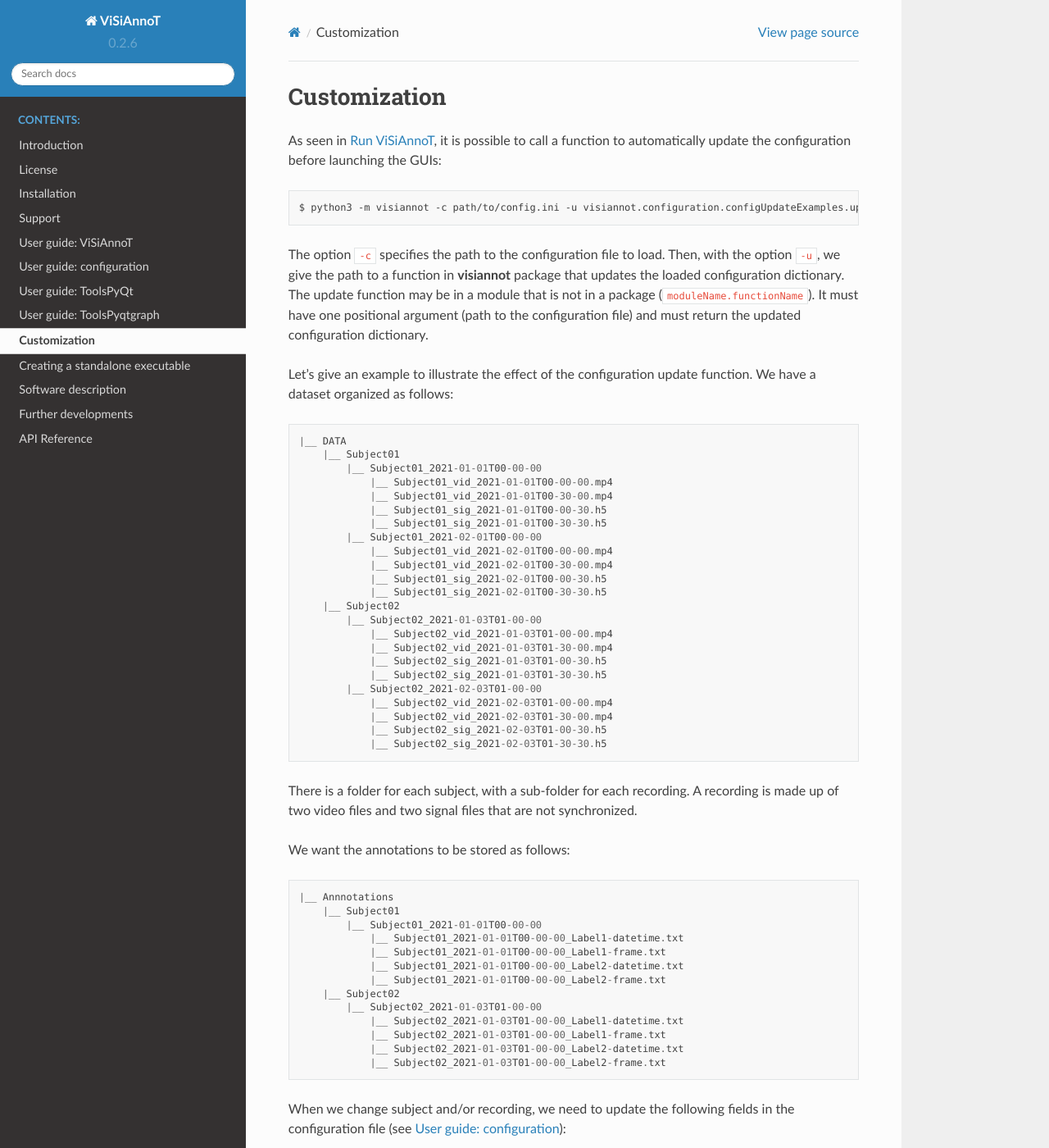
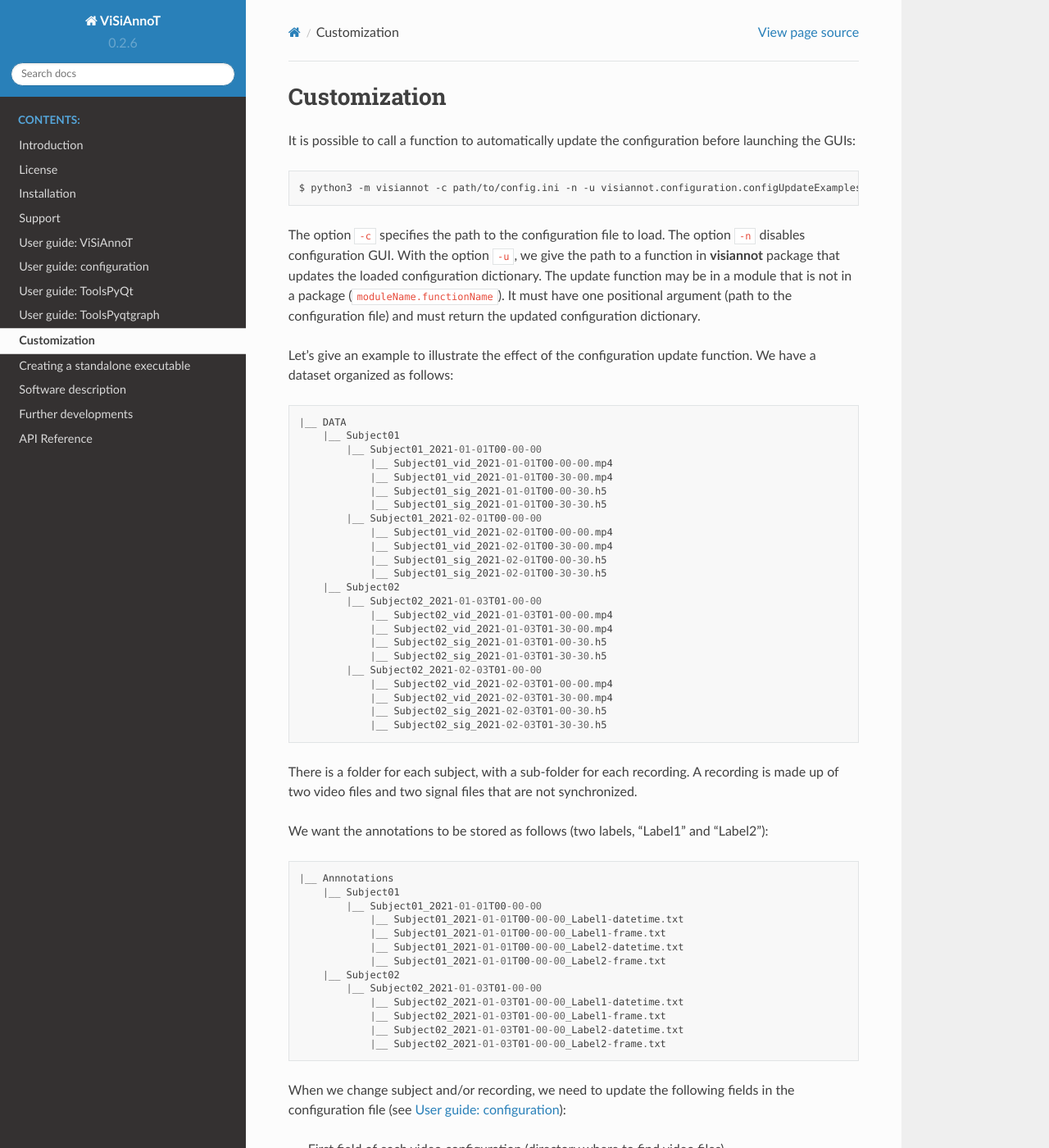
Before and after one commit to RphWbr/visiannot, a Sphinx documentation site: the page built from doc/source/customization.rst, in a window 1280 px wide and 1400 px high. Shown: the whole window at 82% size. Built offline with Sphinx 7.4.7 and the Read the Docs theme 2.0.0, drawn with Linux system fonts in a browser that asks for light colours; formulas are drawn with MathJax 3; some of the changed text lies outside the part shown.

Commit message:
launcher - documentation update

```diff
--- a/doc/source/customization.rst
+++ b/doc/source/customization.rst
@@ -4,11 +4,11 @@
 Customization
 =============
 
-As seen in :ref:`run`, it is possible to call a function to automatically update the configuration before launching the GUIs::
+It is possible to call a function to automatically update the configuration before launching the GUIs::
 
-    $ python3 -m visiannot -c path/to/config.ini -u visiannot.configuration.configUpdateExamples.updateDataAndAnnotationDirectory
+    $ python3 -m visiannot -c path/to/config.ini -n -u visiannot.configuration.configUpdateExamples.updateDataAndAnnotationDirectory
 
-The option ``-c`` specifies the path to the configuration file to load. Then, with the option ``-u``, we give the path to a function in **visiannot** package that updates the loaded configuration dictionary. The update function may be in a module that is not in a package (``moduleName.functionName``). It must have one positional argument (path to the configuration file) and must return the updated configuration dictionary.
+The option ``-c`` specifies the path to the configuration file to load. The option ``-n`` disables configuration GUI. With the option ``-u``, we give the path to a function in **visiannot** package that updates the loaded configuration dictionary. The update function may be in a module that is not in a package (``moduleName.functionName``). It must have one positional argument (path to the configuration file) and must return the updated configuration dictionary.
 
 Let's give an example to illustrate the effect of the configuration update function. We have a dataset organized as follows::
 
@@ -38,7 +38,7 @@ Let's give an example to illustrate the effect of the configuration update funct
 
 There is a folder for each subject, with a sub-folder for each recording. A recording is made up of two video files and two signal files that are not synchronized.
 
-We want the annotations to be stored as follows::
+We want the annotations to be stored as follows (two labels, "Label1" and "Label2")::
 
     |__ Annnotations
         |__ Subject01
@@ -69,4 +69,6 @@ Thanks to the option ``-u``, it is possible to automate this process of configur
 * Get the annotation directory defined as ``annotDirBase/patID/recName``, where ``annotDirBase`` is the initial value of the annotation directory in the configuration file, ``recName`` is the basename of the selected directory (e.g. "Subject02_2021-01-03T01-00-00") and ``patID`` is the patient ID (e.g. "Subject02"),
 * Update the field ``annot_dir`` in the section ``General`` of the configuration dictionary with the new annotation directory.
 
+In order to have the dialog window to open at particular location at launch, it is possible to add the key ``data_dir_base`` in the section ``General`` of the configuration file.
+
 **NB**: only the configuration dictionary is updated in the function, the configuration file remains unchanged, implying that it is not needed to reset the value of ``annot_dir`` in the configuration file after each launch.
--- a/doc/source/exe.rst
+++ b/doc/source/exe.rst
@@ -13,7 +13,7 @@ There exists several tools for freezing a Python application into a standalone e
 * Create a virtual environment dedicated to **ViSiAnnoT** and switch to this virtual environment,
 * Install **ViSiAnnoT** package and all depedencies,
 * Install `PyInstaller <https://www.pyinstaller.org>`_,
-* Check if **ViSiAnnoT** runs wihtout error: ``python3 -m visiannot``(see :ref:`run`),
+* Check if **ViSiAnnoT** runs wihtout error: ``python3 -m visiannot`` (see :ref:`run`),
 * Generate the standalone executable.
 
 
--- a/doc/source/install.rst
+++ b/doc/source/install.rst
@@ -62,7 +62,7 @@ Specify a configuration file to load::
 
 Disable configuration GUI (only ViSiAnnoT GUI is launched)::
 
-    $ python3 -m visiannot -n
+    $ python3 -m visiannot -c path/to/config.ini -n
 
 Disable ViSiAnnoT GUI (only configuration GUI is launched)::
 
```
